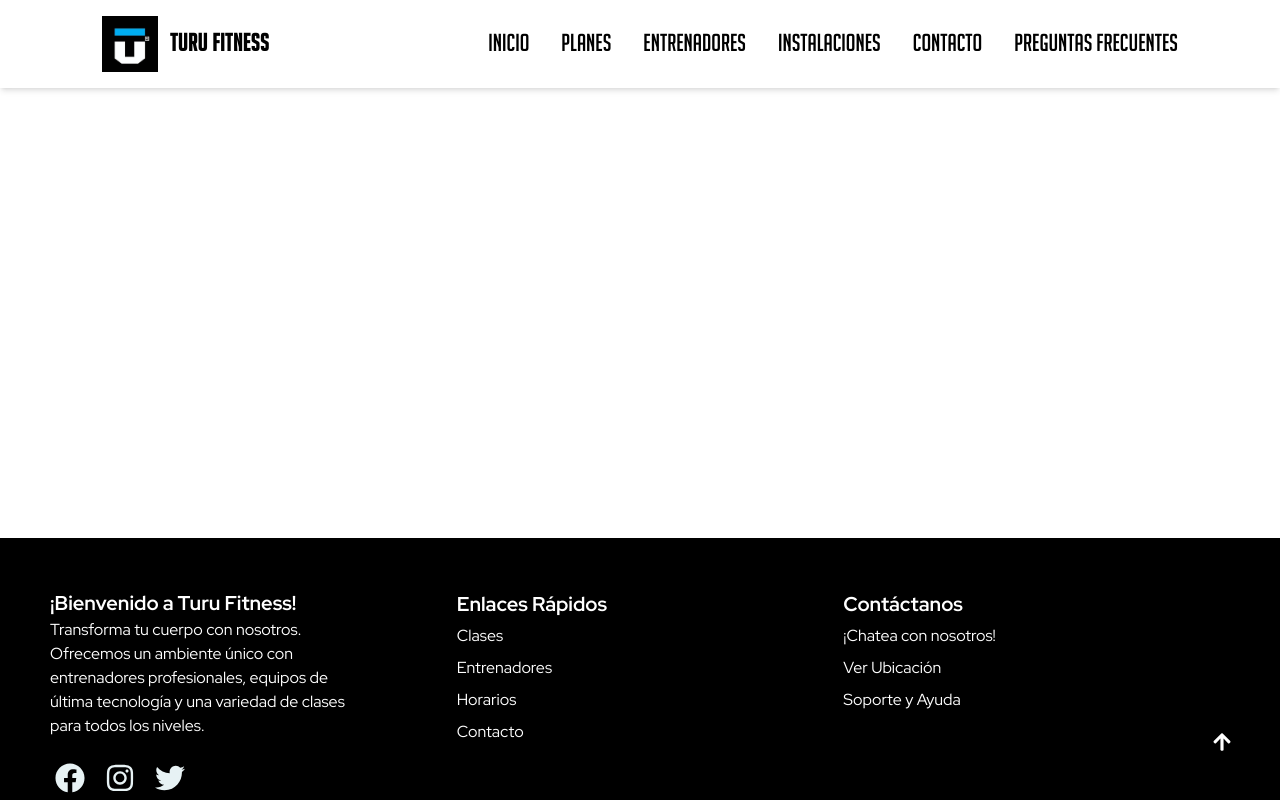
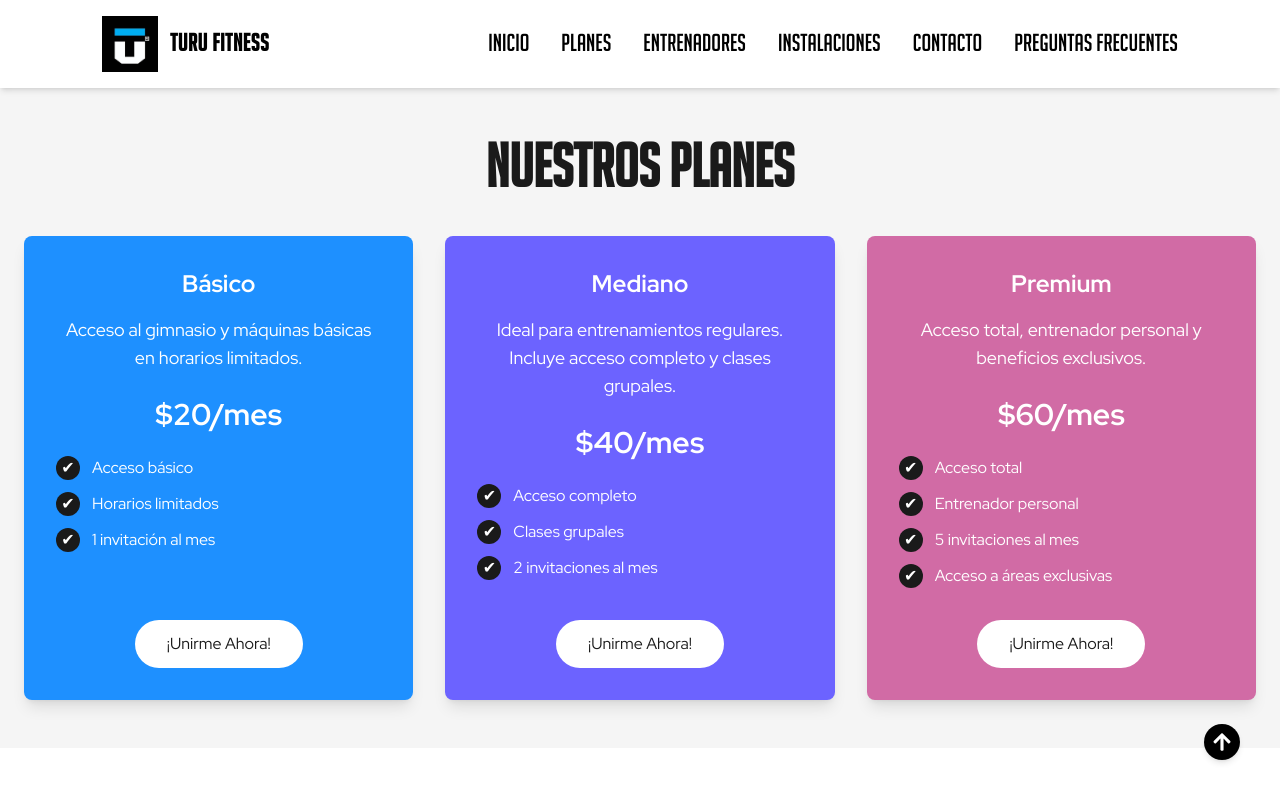
Before and after one commit to SoftFusion-Technologies/turufitness-ofi, a React (Vite) app: page /planes in a window 1280 px wide. Shown: the top 800 px of the page. Built offline with nearby package versions, Linux system fonts and the light colour scheme.

Commit message:
Se agrega Scroll a entrenadores

```diff
--- a/package.json
+++ b/package.json
@@ -15,7 +15,8 @@
     "react-countup": "^6.5.3",
     "react-dom": "^18.3.1",
     "react-icons": "^5.4.0",
-    "react-router-dom": "^7.1.1"
+    "react-router-dom": "^7.1.1",
+    "react-scroll": "^1.9.0"
   },
   "devDependencies": {
     "@eslint/js": "^9.17.0",
--- a/src/App.jsx
+++ b/src/App.jsx
@@ -5,7 +5,9 @@ import Contact from './Pages/Contact';
 // Otros componentes que quieras agregar
 import Home from './Pages/Home';
 import Footer from './Components/Footer';
-import Mapa from './Components/Mapa'
+import Mapa from './Components/Mapa';
+import Planes from './Pages/Planes';
+
 function App() {
   return (
     <Router>
@@ -13,6 +15,7 @@ function App() {
       <Routes>
         <Route path="/" element={<Home />} />
         <Route path="/contacto" element={<Contact />} />
+        <Route path="/planes" element={<Planes />} />
       </Routes>
       <Mapa></Mapa>
       <Footer />
--- a/src/Components/Features.jsx
+++ b/src/Components/Features.jsx
@@ -67,7 +67,7 @@ const Features = () => {
       </div>
 
       {/* Entrenadores */}
-      <div className="mb-20">
+      <div className="mb-20" id="entrenadores">
         <h2 className="uppercase font-bignoodle text-4xl sm:text-6xl text-center text-gray-800 mb-12">
           Nuestros Entrenadores
         </h2>
--- a/src/Components/Navbar.jsx
+++ b/src/Components/Navbar.jsx
@@ -1,6 +1,7 @@
 import React, { useState } from 'react';
+import { Link as ScrollLink } from 'react-scroll'; // Para smooth scrolling
+import { Link as RouterLink } from 'react-router-dom'; // Para navegación normal
 import LogoTF from '../Images/logoTuruFitness.jpg';
-import { Link } from 'react-router-dom';
 import '../Styles/animacionlinks.css';
 import { menuItems } from '../Config/menu';
 
@@ -13,39 +14,51 @@ const Navbar = () => {
       <div className="container container-navbar mx-auto flex items-center justify-between py-4 px-6">
         {/* Logo y Nombre */}
         <div className="flex items-center space-x-3">
-          <Link to="/">
-            {' '}
-            {/* Redirige al inicio cuando se hace clic */}
+          <RouterLink to="/">
             <img src={LogoTF} alt="Turu Fitness Logo" className="h-14 w-auto" />
-          </Link>
-          <Link to="/" className="link">
+          </RouterLink>
+          <RouterLink to="/" className="link">
             <span className="font-bignoodle text-2xl font-bold text-black tracking-wide uppercase">
               Turu Fitness
             </span>
-          </Link>
+          </RouterLink>
         </div>
 
         {/* Menú Desktop */}
         <div className="hidden md:flex space-x-8">
-          {menuItems.map((item) => (
-            <Link
+          {menuItems.map((item) =>
+            item.href.startsWith('#') ? ( // Si el href comienza con '#', usar ScrollLink
+              <ScrollLink
+                key={item.id}
+                to={item.href.replace('#', '')} // Eliminar '#' para coincidir con el id del elemento
+                smooth={true}
+                duration={500}
+                className="link font-bignoodle text-base md:text-md lg:text-lg xl:text-2xl font-medium text-black hover:text-blue-400 transition cursor-pointer"
+              >
+                {item.label}
+              </ScrollLink>
+            ) : (
+              <RouterLink
                 key={item.id}
                 to={item.href}
                 className="link font-bignoodle text-base md:text-md lg:text-lg xl:text-2xl font-medium text-black hover:text-blue-400 transition"
               >
                 {item.label}
-            </Link>
-          ))}
+              </RouterLink>
+            )
+          )}
         </div>
 
-        {/* Botón Hamburguesa */}
+        {/* Menú Mobile */}
+        <div className="md:hidden">
           <button
-          className="block md:hidden text-black focus:outline-none"
             onClick={toggleMenu}
+            className="text-black focus:outline-none"
           >
+            {/* Ícono de menú */}
             <svg
+              className="h-6 w-6"
               xmlns="http://www.w3.org/2000/svg"
-            className="h-6 w-6"
               fill="none"
               viewBox="0 0 24 24"
               stroke="currentColor"
@@ -53,29 +66,42 @@ const Navbar = () => {
               <path
                 strokeLinecap="round"
                 strokeLinejoin="round"
-              strokeWidth="2"
-              d={
-                isMenuOpen ? 'M6 18L18 6M6 6l12 12' : 'M4 6h16M4 12h16M4 18h16'
-              }
+                strokeWidth={2}
+                d="M4 6h16M4 12h16m-7 6h7"
               />
             </svg>
           </button>
         </div>
 
-      {/* Menú Mobile */}
+        {/* Dropdown Mobile */}
         {isMenuOpen && (
-        <div className="md:hidden bg-white">
-          {menuItems.map((item) => (
-            <Link
+          <div className="absolute top-16 left-0 w-full bg-white shadow-md flex flex-col space-y-4 py-4 px-6">
+            {menuItems.map((item) =>
+              item.href.startsWith('#') ? (
+                <ScrollLink
+                  key={item.id}
+                  to={item.href.replace('#', '')}
+                  smooth={true}
+                  duration={500}
+                  className="link font-bignoodle text-base font-medium text-black hover:text-blue-400 transition cursor-pointer"
+                  onClick={() => setIsMenuOpen(false)} // Cierra el menú al hacer clic
+                >
+                  {item.label}
+                </ScrollLink>
+              ) : (
+                <RouterLink
                   key={item.id}
                   to={item.href}
-              className="link font-bignoodle block px-4 py-2 text-black hover:bg-blue-400 transition"
+                  className="link font-bignoodle text-base font-medium text-black hover:text-blue-400 transition"
+                  onClick={() => setIsMenuOpen(false)} // Cierra el menú al hacer clic
                 >
                   {item.label}
-            </Link>
-          ))}
+                </RouterLink>
+              )
+            )}
           </div>
         )}
+      </div>
     </nav>
   );
 };
--- a/src/Config/menu.js
+++ b/src/Config/menu.js
@@ -3,7 +3,7 @@
 export const menuItems = [
   { id: 1, label: 'Inicio', href: '/' },
   { id: 2, label: 'Planes', href: 'planes' }, // Detalles de los planes de suscripción
-  { id: 3, label: 'Entrenadores', href: 'entrenadores' }, // Información sobre el equipo de entrenadores
+  { id: 3, label: 'Entrenadores', href: '#entrenadores' }, // Información sobre el equipo de entrenadores
   { id: 4, label: 'Instalaciones', href: 'instalaciones' }, // Descripción de las instalaciones
   { id: 5, label: 'Contacto', href: 'contacto' }, // Formulario y datos de contacto
   { id: 6, label: 'Preguntas Frecuentes', href: 'faq' } // Preguntas comunes de los usuarios
--- /dev/null
+++ b/src/Pages/Planes.jsx
@@ -0,0 +1,82 @@
+import React from 'react';
+
+const Planes = () => {
+  const plans = [
+    {
+      title: 'Básico',
+      price: '$20/mes',
+      description:
+        'Acceso al gimnasio y máquinas básicas en horarios limitados.',
+      features: ['Acceso básico', 'Horarios limitados', '1 invitación al mes'],
+      bgColor: 'bg-primary',
+      textColor: 'text-white'
+    },
+    {
+      title: 'Mediano',
+      price: '$40/mes',
+      description:
+        'Ideal para entrenamientos regulares. Incluye acceso completo y clases grupales.',
+      features: ['Acceso completo', 'Clases grupales', '2 invitaciones al mes'],
+      bgColor: 'bg-purple',
+      textColor: 'text-white'
+    },
+    {
+      title: 'Premium',
+      price: '$60/mes',
+      description: 'Acceso total, entrenador personal y beneficios exclusivos.',
+      features: [
+        'Acceso total',
+        'Entrenador personal',
+        '5 invitaciones al mes',
+        'Acceso a áreas exclusivas'
+      ],
+      bgColor: 'bg-secondary',
+      textColor: 'text-white'
+    }
+  ];
+
+  return (
+    <section className="py-12 bg-lightGray">
+      <div className="container mx-auto px-6">
+        <h2 className="font-bignoodle text-6xl font-bold text-center text-dark mb-10">
+          Nuestros Planes
+        </h2>
+        <div className="flex flex-col md:flex-row gap-8 justify-center items-stretch">
+          {plans.map((plan, index) => (
+            <div
+              key={index}
+              className={`flex flex-col justify-between w-full md:w-1/3 ${plan.bgColor} ${plan.textColor} p-8 rounded-lg shadow-lg hover:scale-105 transition-transform`}
+            >
+              <div>
+                <h3 className="text-2xl font-semibold text-center mb-4">
+                  {plan.title}
+                </h3>
+                <p className="text-lg text-center mb-6">{plan.description}</p>
+                <h4 className="text-3xl font-bold text-center mb-6">
+                  {plan.price}
+                </h4>
+                <ul className="space-y-3 mb-8">
+                  {plan.features.map((feature, i) => (
+                    <li key={i} className="flex items-center gap-3">
+                      <span className="text-white bg-dark rounded-full w-6 h-6 flex items-center justify-center">
+                        ✔
+                      </span>
+                      <p>{feature}</p>
+                    </li>
+                  ))}
+                </ul>
+              </div>
+              <div className="text-center">
+                <button className="bg-white text-dark py-3 px-8 rounded-full hover:bg-lightGray hover:text-dark transition-colors">
+                  ¡Unirme Ahora!
+                </button>
+              </div>
+            </div>
+          ))}
+        </div>
+      </div>
+    </section>
+  );
+};
+
+export default Planes;
```
Also changed, not shown: 1 other file (tests, documents, lock files or other folders). Lines whose indentation alone changed are shown as unchanged.
